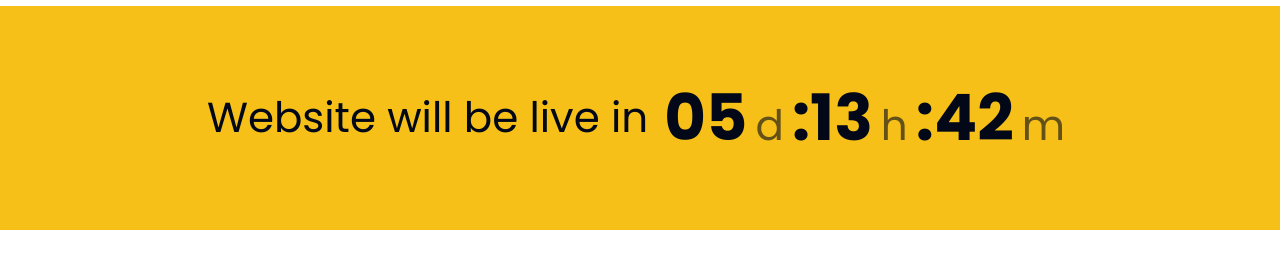
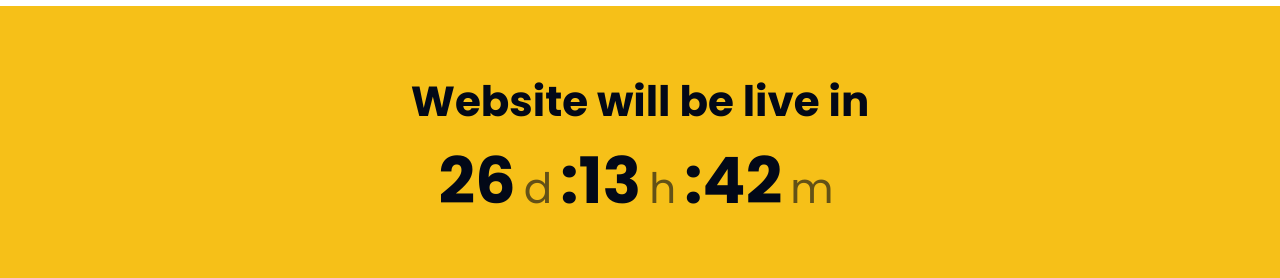
Before and after one commit to Mohit888-R/Oru_landing, a Next.js app: page / in a window 1280 px wide. Shown: the part 488-766 px from the top of the page. Built offline with nearby package versions, Linux system fonts and the light colour scheme; no server answers.

Commit message:
schedule time in timer clock

```diff
--- a/src/components/TimeStamp.tsx
+++ b/src/components/TimeStamp.tsx
@@ -1,6 +1,6 @@
 import Countdown from "react-countdown";
 
-const targetDate = new Date("2023-11-10T00:00:00Z");
+const targetDate = new Date("2023-12-01T00:00:00Z");
 
 const formatNumber = (number?: number) =>
   number !== undefined && number < 10 ? `0${number}` : number;
@@ -24,10 +24,15 @@ export const renderer = ({
   completed?: boolean;
 }) => {
   if (completed) {
-    return <span>Countdown expired!</span>;
+    return  <div className="text-[24px] lg:text-[42px]">
+ORUphones is there!!!
+  </div>;
   } else {
     return (
       <div>
+          <div className="text-[24px] lg:text-[42px]">
+          Website will be live in
+        </div>
         {formatNumber(days)}
         <TextChar char="d" />:{formatNumber(hours)}
         <TextChar char="h" />:{formatNumber(minutes)}
@@ -41,9 +46,6 @@ export const TimeStamp = () => {
   return (
     <div className=" bg-[#F6C018]">
       <div className="flex space-x-4  py-16  flex-col lg:flex-row justify-center items-center text-center container px-16">
-        <div className="text-[24px] lg:text-[42px]">
-          Website will be live in
-        </div>
         <div className="font-bold text-[32px] lg:text-[64px]">
           {" "}
           <Countdown date={targetDate} renderer={renderer} />
```
